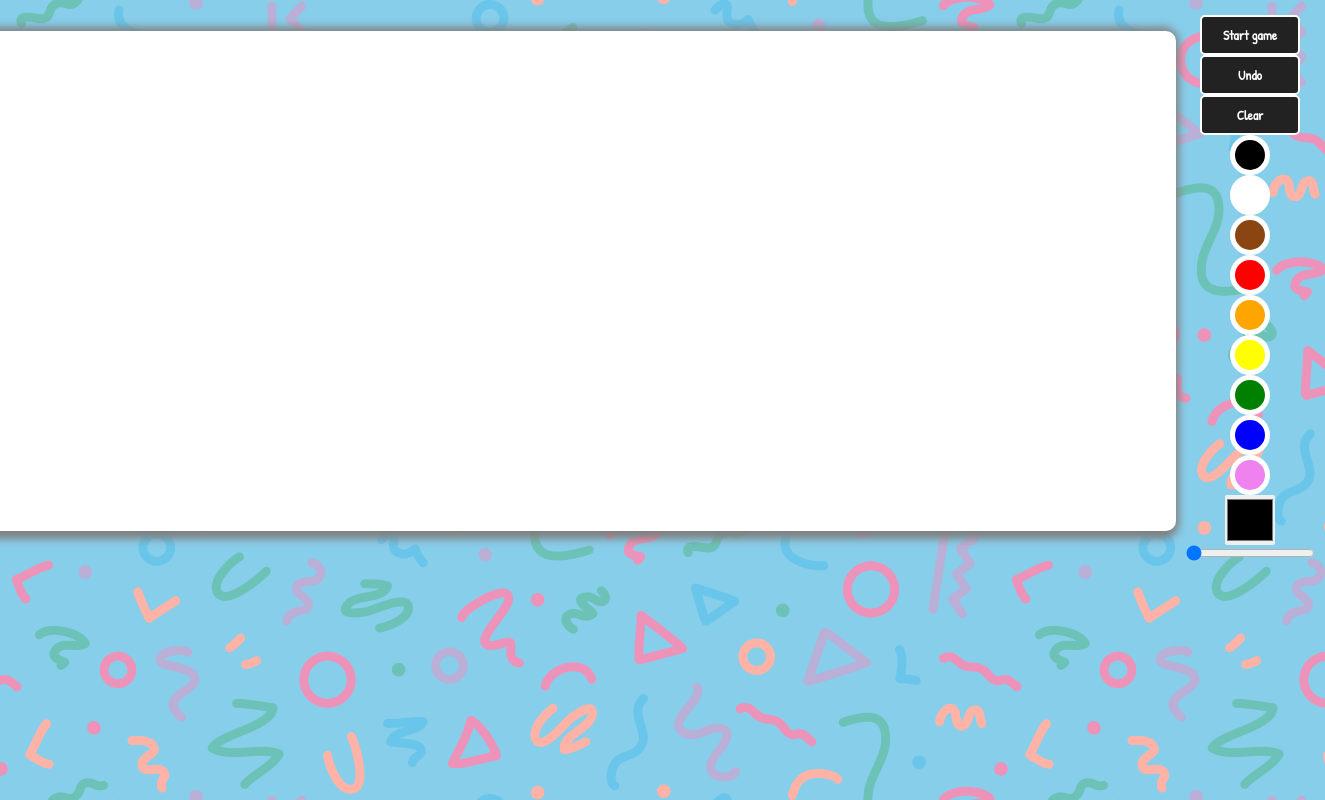
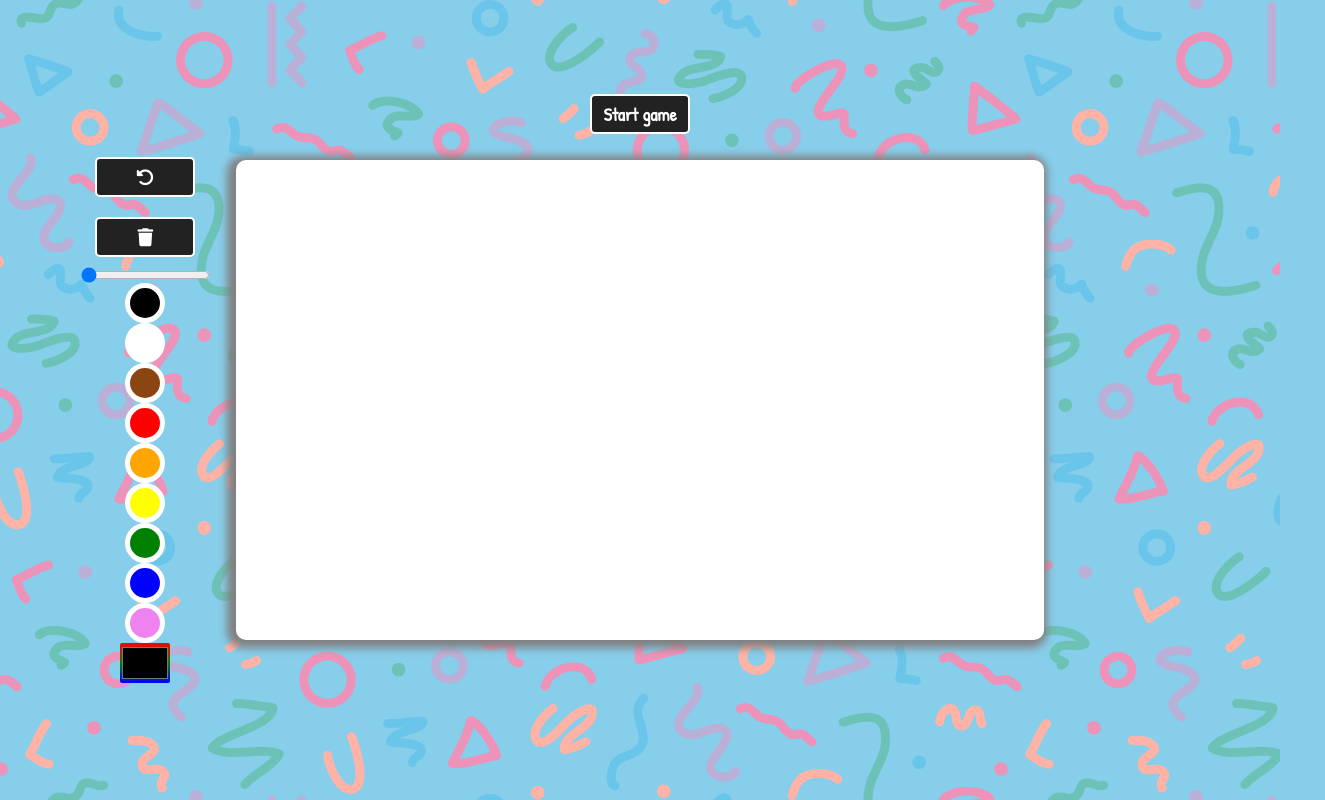
Before and after one commit to Sir-Cancer/aslan_projekt4, a plain HTML site: page index.html in a window 1280 px wide. Shown: the whole page, 1325 px wide, since content can reach past the window. Drawn offline with nearby package versions, Linux system fonts and the light colour scheme.

Commit message:
Restructured entire layout and added icons

```diff
--- a/index.html
+++ b/index.html
@@ -1,14 +1,19 @@
 <!DOCTYPE html>
 <html lang="en">
   <head>
-    <meta charset="UTF-8">
-    <meta name="viewport" content="width=device-width, initial-scale=1.0">
+    <meta charset="UTF-8" />
+    <meta name="viewport" content="width=device-width, initial-scale=1.0" />
     <title>Doodler</title>
     <link rel="stylesheet" href="style.css" />
-    <link rel="preconnect" href="https://fonts.gstatic.com">
-    <link href="https://fonts.googleapis.com/css2?family=Patrick+Hand&display=swap" rel="stylesheet">
-    <link href="https://fonts.googleapis.com/icon?family=Material+Icons"
-      rel="stylesheet">
+    <link rel="preconnect" href="https://fonts.gstatic.com" />
+    <link
+      href="https://fonts.googleapis.com/css2?family=Patrick+Hand&display=swap"
+      rel="stylesheet"
+    />
+    <script
+      src="https://kit.fontawesome.com/c7af5976cf.js"
+      crossorigin="anonymous"
+    ></script>
     <script src="https://unpkg.com/sweetalert/dist/sweetalert.min.js"></script>
     <link
       rel="icon"
@@ -18,25 +23,85 @@
   </head>
   <body>
     <div class="field">
+      <div class="canvas-cont">
+        <div class="top-bar">
+          <button
+            onclick="game_handler()"
+            type="button"
+            class="button start-game"
+          >
+            Start game
+          </button>
+        </div>
+        <div class="tools">
+          <button onclick="undo_last()" type="button" class="button">
+            <i class="fas fa-undo-alt"></i>
+          </button>
+          <button onclick="clear_canvas()" type="button" class="button">
+            <i class="fas fa-trash"></i>
+          </button>
+          <input
+            oninput="draw_width = this.value"
+            type="range"
+            min="1"
+            max="100"
+            value="1"
+            class="pen-range"
+          />
+
+          <div
+            onclick="change_color(this)"
+            class="color-field"
+            style="background: black"
+          ></div>
+          <div
+            onclick="change_color(this)"
+            class="color-field"
+            style="background: white"
+          ></div>
+          <div
+            onclick="change_color(this)"
+            class="color-field"
+            style="background: saddlebrown"
+          ></div>
+          <div
+            onclick="change_color(this)"
+            class="color-field"
+            style="background: red"
+          ></div>
+          <div
+            onclick="change_color(this)"
+            class="color-field"
+            style="background: orange"
+          ></div>
+          <div
+            onclick="change_color(this)"
+            class="color-field"
+            style="background: yellow"
+          ></div>
+          <div
+            onclick="change_color(this)"
+            class="color-field"
+            style="background: green"
+          ></div>
+          <div
+            onclick="change_color(this)"
+            class="color-field"
+            style="background: blue"
+          ></div>
+          <div
+            onclick="change_color(this)"
+            class="color-field"
+            style="background: violet"
+          ></div>
+
+          <input
+            oninput="draw_color = this.value"
+            type="color"
+            class="color-picker"
+          />
+        </div>
         <canvas id="canvas"></canvas>
-            <div class="tools">
-                <button onclick="game_handler()" type="button" class="button start-game">Start game</button>
-                <button onclick="undo_last()" type="button" class="button">Undo</button>
-                <button onclick="clear_canvas()" type="button" class="button">Clear</button>
-
-                <div onclick="change_color(this)" class="color-field" style="background: black"></div>
-                <div onclick="change_color(this)" class="color-field" style="background: white"></div>
-                <div onclick="change_color(this)" class="color-field" style="background: saddlebrown"></div>
-                <div onclick="change_color(this)" class="color-field" style="background: red"></div>
-                <div onclick="change_color(this)" class="color-field" style="background: orange"></div>
-                <div onclick="change_color(this)" class="color-field" style="background: yellow"></div>
-                <div onclick="change_color(this)" class="color-field" style="background: green"></div>
-                <div onclick="change_color(this)" class="color-field" style="background: blue"></div>
-                <div onclick="change_color(this)" class="color-field" style="background: violet"></div>
-
-                <input oninput="draw_color = this.value" type="color" class="color-picker">
-                <input oninput= "draw_width = this.value" type="range" min="1" max="100" value="1" class="pen-range">
-
       </div>
     </div>
   </body>
--- a/main.js
+++ b/main.js
@@ -1,11 +1,10 @@
 const canvas = document.getElementById("canvas");
-canvas.width = window.innerWidth - 60;
-canvas.height = 500;
 
 let context = canvas.getContext("2d");
 let start_background_color = "white";
+let canvas_box = canvas.getBoundingClientRect();
 context.fillStyle = start_background_color;
-context.fillRect= (0, 0, canvas.width, canvas.height);
+context.fillRect = (0, 0, canvas.width, canvas.height);
 
 let draw_color = "black";
 let draw_width = "2";
@@ -14,6 +13,17 @@ let is_drawing = false;
 let restore_array = [];
 let index = -1;
 let game_in_session = false;
+
+function size_canvas() {
+  const parent = canvas.closest(".canvas-cont");
+  const box = parent.getBoundingClientRect();
+  canvas.height = box.height;
+  canvas.width = box.width;
+
+  canvas_box = canvas.getBoundingClientRect();
+}
+window.addEventListener("resize", size_canvas);
+size_canvas();
 
 function change_color(element) {
   draw_color = element.style.background;
@@ -31,13 +41,19 @@ canvas.addEventListener("mouseout", stop, false);
 function start(event) {
   is_drawing = true;
   context.beginPath();
-    context.moveTo(event.clientX - canvas.offsetLeft, event.clientY - canvas.offsetTop);
+  context.moveTo(
+    event.clientX - canvas_box.left,
+    event.clientY - canvas_box.top
+  );
   event.preventDefault();
 }
 
 function draw(event) {
   if (is_drawing) {
-        context.lineTo(event.clientX - canvas.offsetLeft, event.clientY - canvas.offsetTop)
+    context.lineTo(
+      event.clientX - canvas_box.left,
+      event.clientY - canvas_box.top
+    );
     context.strokeStyle = draw_color;
     context.lineWidth = draw_width;
     context.lineCap = "round";
@@ -70,23 +86,25 @@ function clear_canvas() {
 }
 
 function undo_last() {
-    if(index <= 0) {
+  if (index <= 0) {
     clear_canvas();
   } else {
     index -= 1;
     restore_array.pop();
     context.putImageData(restore_array[index], 0, 0);
   }
-
 }
 
-const randomWords = list => sampleSize => {
+const randomWords = (list) => (sampleSize) => {
   const nonReferenceList = JSON.parse(JSON.stringify(list));
 
-    return new Array(sampleSize).fill().map(v => {
-        return nonReferenceList.splice(~~(Math.random() * nonReferenceList.length), 1);
+  return new Array(sampleSize).fill().map((v) => {
+    return nonReferenceList.splice(
+      ~~(Math.random() * nonReferenceList.length),
+      1
+    );
   });
-}
+};
 
 async function game_handler() {
   const btn = document.querySelector(".start-game");
@@ -100,13 +118,13 @@ async function game_handler() {
       buttons: {
         button1: {
           text: "Continue playing",
-                    value: true
+          value: true,
         },
         button2: {
           text: "End game",
-                    value: false
-                }
-            }
+          value: false,
+        },
+      },
     });
 
     if (willContinue) {
@@ -140,7 +158,7 @@ async function start_game() {
     "moon",
     "robot",
     "coronavirus",
-        "kitchen"
+    "kitchen",
   ])(3);
 
   const value = await swal({
@@ -151,16 +169,16 @@ async function start_game() {
         ...t,
         ["button" + i]: {
           text: c,
-                    value: c.toLowerCase()
-                }
-            }
-        }, {})
+          value: c.toLowerCase(),
+        },
+      };
+    }, {}),
   });
 
-    console.log("Player picked: " + value)
+  console.log("Player picked: " + value);
 
   await swal({
     icon: "success",
     text: "The guesser can now open their eyes and you can start drawing.",
-    })
+  });
 }
--- a/style.css
+++ b/style.css
@@ -1,13 +1,16 @@
-@import url('https://fonts.googleapis.com/css2?family=Patrick+Hand&display=swap');
+@import url("https://fonts.googleapis.com/css2?family=Patrick+Hand&display=swap");
 
 * {
   box-sizing: border-box;
   margin: 0;
   padding: 0;
 }
-
+body,
+html {
+  height: 100%;
+}
 body {
-      font-family: 'Patrick Hand', cursive;
+  font-family: "Patrick Hand", cursive;
   background-image: url("memphispattern.png");
   background-color: skyblue;
   background-repeat: repeat;
@@ -19,20 +22,62 @@
   flex-direction: row;
   justify-content: center;
   align-items: center;
+  height: 100%;
 }
-
+.canvas-cont {
+  --aspect-ratio: 16/9.5;
+  --height: min(min(60vh, 50vw), 50vw);
+  position: relative;
+  height: calc(var(--height));
+  width: calc(var(--height) * var(--aspect-ratio));
+}
 canvas {
   box-shadow: -3px 2px 9px 6px gray;
   cursor: pointer;
   background-color: white;
-      border-radius: 10px
+  border-radius: 10px;
 }
 
 .tools {
+  position: absolute;
+  left: -1rem;
+  top: 50%;
+  transform: translateX(-100%) translateY(-50%);
+  margin-top: 15px;
   display: flex;
   flex-direction: column;
-      order: 1;
-      margin-top: 15px;
+}
+@media screen and (max-width: 1200px) {
+  .tools {
+    bottom: 0;
+    left: 50%;
+    transform: translateX(-50%) translateY(100%);
+    display: grid;
+    grid-template-columns: repeat(10, auto);
+    grid-template-rows: repeat(2, 60px);
+  }
+}
+@media screen and (max-width: 1000px) {
+  .tools {
+    grid-template-columns: repeat(5, auto);
+  }
+}
+@media screen and (max-width: 720px) {
+  .tools {
+    bottom: 0;
+    left: 50%;
+    transform: translateX(-50%) translateY(100%);
+    display: grid;
+    grid-template-columns: repeat(3, auto);
+    grid-template-rows: repeat(5, 60px);
+  }
+}
+
+.top-bar {
+  position: absolute;
+  top: -1rem;
+  left: 50%;
+  transform: translateX(-50%) translateY(-100%);
 }
 
 .tools .color-field {
@@ -41,15 +86,17 @@
   min-height: 40px;
   min-width: 40px;
   cursor: pointer;
-      display:inline-block;
+  display: inline-block;
   border-radius: 50%;
   border: 5px solid white;
   align-self: center;
   margin: 0 10px;
 }
 
-  .tools .button {
-      font-family: 'Patrick Hand', cursive;
+.tools .button,
+.top-bar .button {
+  font-family: "Patrick Hand", cursive;
+  font-size: large;
   align-self: center;
   width: 100px;
   height: 40px;
@@ -59,13 +106,14 @@
   color: white;
   background: #222;
   font-weight: bold;
-      margin: 0 10px;
+  margin: 10px;
 }
 
 .color-picker {
   align-self: center;
   margin: 0 10px;
-      height: 50px;
+  height: 40px;
+  background-image: -webkit-linear-gradient(red, green, blue);
   border-style: none;
   border-radius: 2px;
   cursor: pointer;
```
Lines whose indentation alone changed are shown as unchanged.
